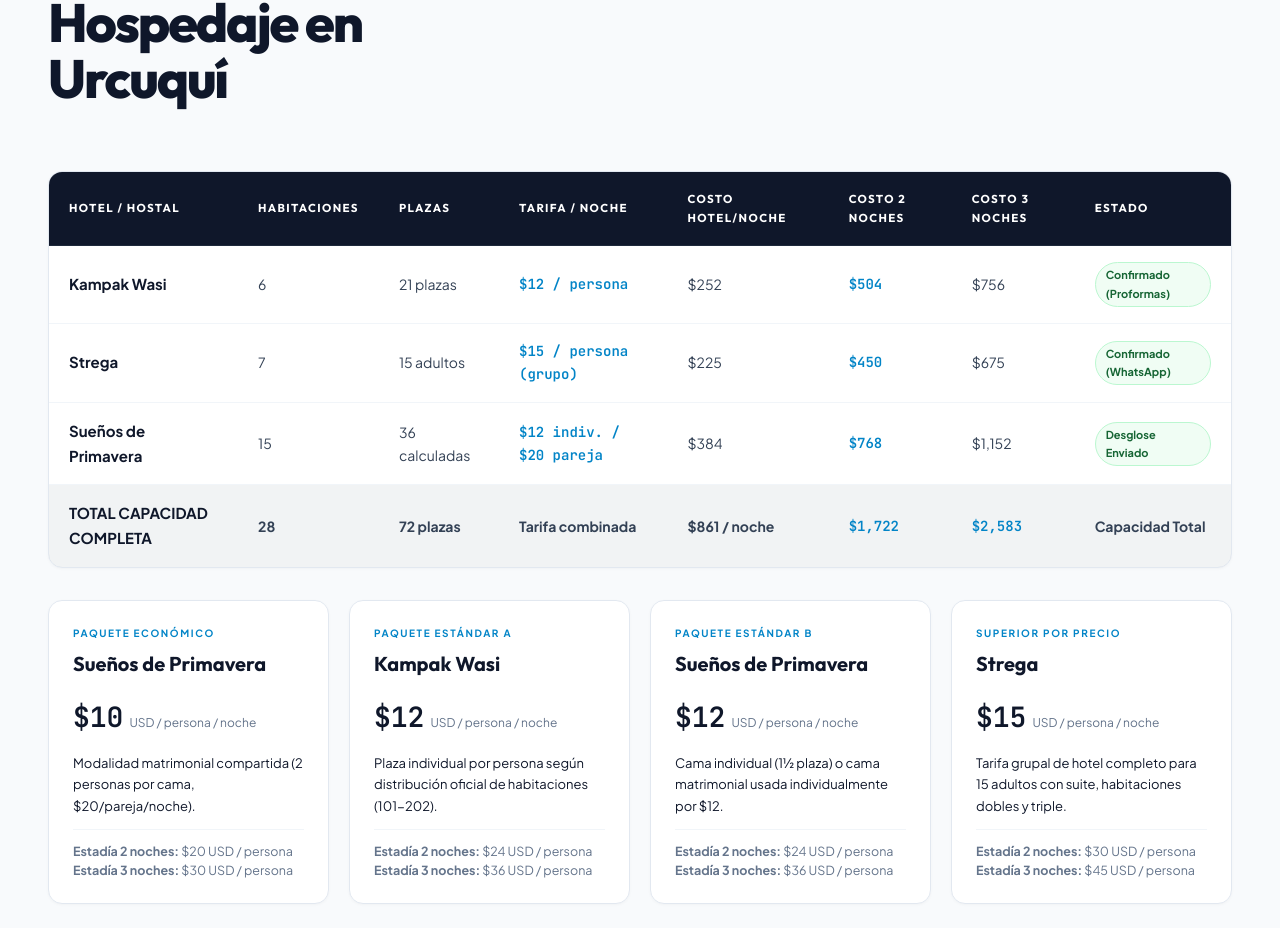
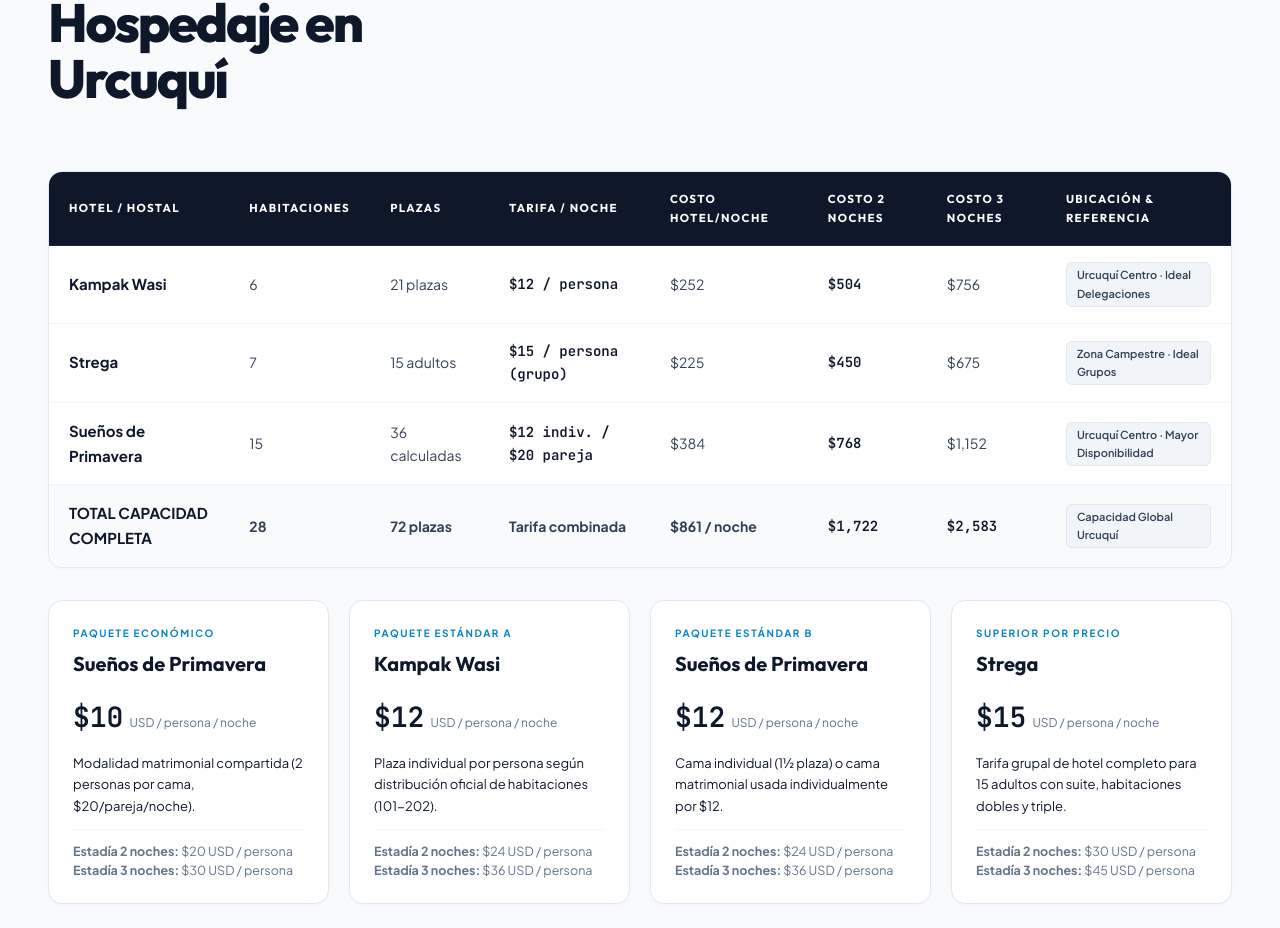
Before and after one commit to Mateo197802/NANOBRIDGE-YT-2026, a plain HTML site: page index.html in a window 1280 px wide. Shown: the part 6617-7545 px from the top of the page. Drawn offline with Linux system fonts and the light colour scheme.

Commit message:
Replace internal confirmation status in lodging table with public location and reference info

```diff
--- a/index.html
+++ b/index.html
@@ -1165,7 +1165,7 @@
                 <th data-i18n="lodging-th-cost-night">Costo Hotel/Noche</th>
                 <th data-i18n="lodging-th-cost-2">Costo 2 Noches</th>
                 <th data-i18n="lodging-th-cost-3">Costo 3 Noches</th>
-                <th data-i18n="lodging-th-status">Estado</th>
+                <th data-i18n="lodging-th-status">Ubicación & Referencia</th>
               </tr>
             </thead>
             <tbody>
@@ -1177,7 +1177,7 @@
                 <td>$252</td>
                 <td class="price-cell">$504</td>
                 <td>$756</td>
-                <td><span class="status-confirmed">Confirmado (Proformas)</span></td>
+                <td><span class="lodging-info-badge">Urcuquí Centro · Ideal Delegaciones</span></td>
               </tr>
               <tr>
                 <td class="hotel-name-cell">Strega</td>
@@ -1187,7 +1187,7 @@
                 <td>$225</td>
                 <td class="price-cell">$450</td>
                 <td>$675</td>
-                <td><span class="status-confirmed">Confirmado (WhatsApp)</span></td>
+                <td><span class="lodging-info-badge">Zona Campestre · Ideal Grupos</span></td>
               </tr>
               <tr>
                 <td class="hotel-name-cell">Sueños de Primavera</td>
@@ -1197,9 +1197,9 @@
                 <td>$384</td>
                 <td class="price-cell">$768</td>
                 <td>$1,152</td>
-                <td><span class="status-confirmed">Desglose Enviado</span></td>
+                <td><span class="lodging-info-badge">Urcuquí Centro · Mayor Disponibilidad</span></td>
               </tr>
-              <tr style="background: rgba(23,61,69,0.06); font-weight: 700;">
+              <tr style="background: #f8fafc; font-weight: 700;">
                 <td class="hotel-name-cell">TOTAL CAPACIDAD COMPLETA</td>
                 <td>28</td>
                 <td>72 plazas</td>
@@ -1207,7 +1207,7 @@
                 <td>$861 / noche</td>
                 <td class="price-cell">$1,722</td>
                 <td class="price-cell">$2,583</td>
-                <td><span>Capacidad Total</span></td>
+                <td><span class="lodging-info-badge">Capacidad Global Urcuquí</span></td>
               </tr>
             </tbody>
           </table>
--- a/main.js
+++ b/main.js
@@ -278,7 +278,7 @@ const I18N_DICTIONARY = {
     'lodging-th-cost-night': 'Costo Hotel/Noche',
     'lodging-th-cost-2': 'Costo 2 Noches',
     'lodging-th-cost-3': 'Costo 3 Noches',
-    'lodging-th-status': 'Estado',
+    'lodging-th-status': 'Ubicación & Referencia',
     'lodging-accordion-btn': 'Ver Desglose Completo Habitación por Habitación',
 
     // Venue Section
@@ -376,7 +376,7 @@ const I18N_DICTIONARY = {
     'lodging-th-cost-night': 'Hotel Cost / Night',
     'lodging-th-cost-2': '2 Nights Total',
     'lodging-th-cost-3': '3 Nights Total',
-    'lodging-th-status': 'Status',
+    'lodging-th-status': 'Location & Reference',
     'lodging-accordion-btn': 'View Full Room-by-Room Breakdown',
 
     // Venue Section
--- a/styles.css
+++ b/styles.css
@@ -1435,20 +1435,21 @@ button {
 .lodging-table .price-cell {
   font-family: var(--font-mono);
   font-weight: 700;
-  color: #0284c7;
-}
-
+  color: #0f172a;
+}
+
+.lodging-table .lodging-info-badge,
 .lodging-table .status-confirmed {
   display: inline-flex;
   align-items: center;
   gap: 6px;
   font-size: 11px;
-  font-weight: 700;
-  color: #166534;
-  background: #f0fdf4;
-  border: 1px solid #bbf7d0;
+  font-weight: 600;
+  color: #334155;
+  background: #f1f5f9;
+  border: 1px solid #e2e8f0;
   padding: 3px 10px;
-  border-radius: var(--radius-pill);
+  border-radius: 6px;
 }
 
 /* Reference Packages Cards Grid */
```
